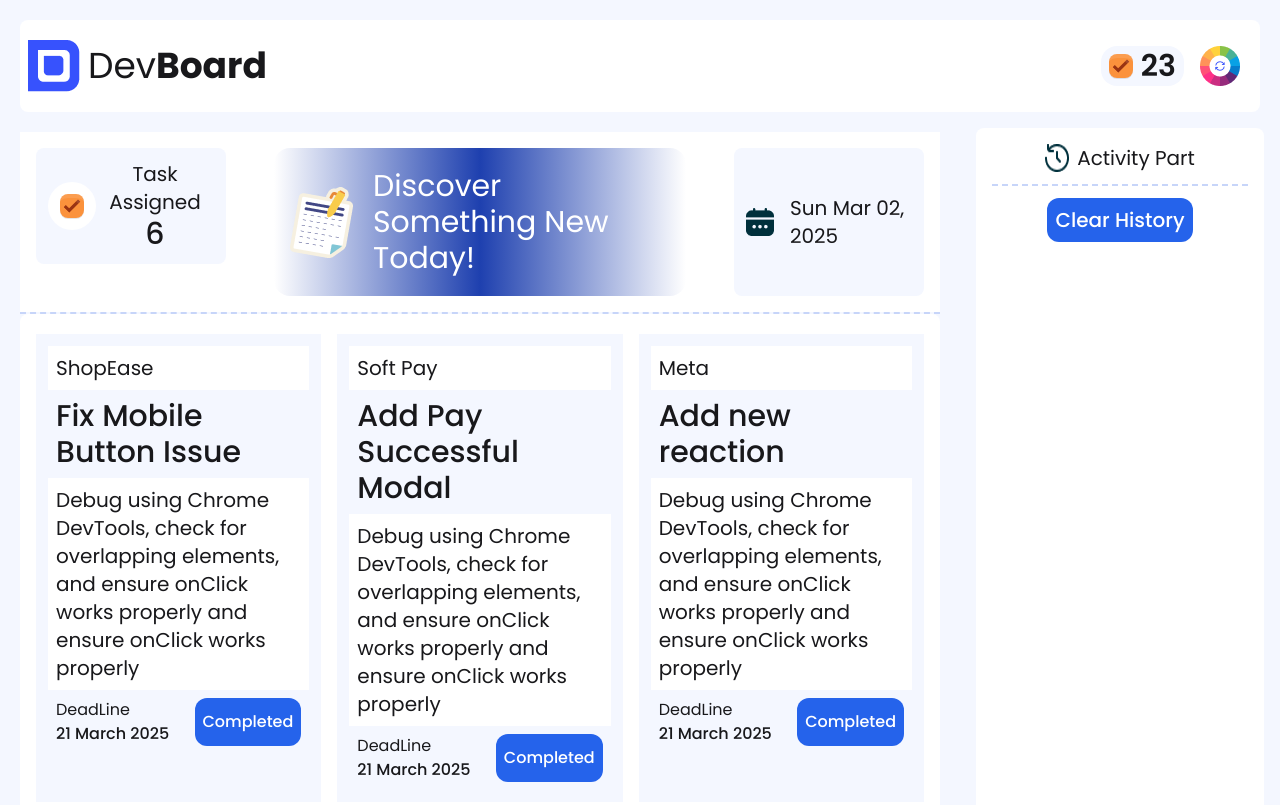
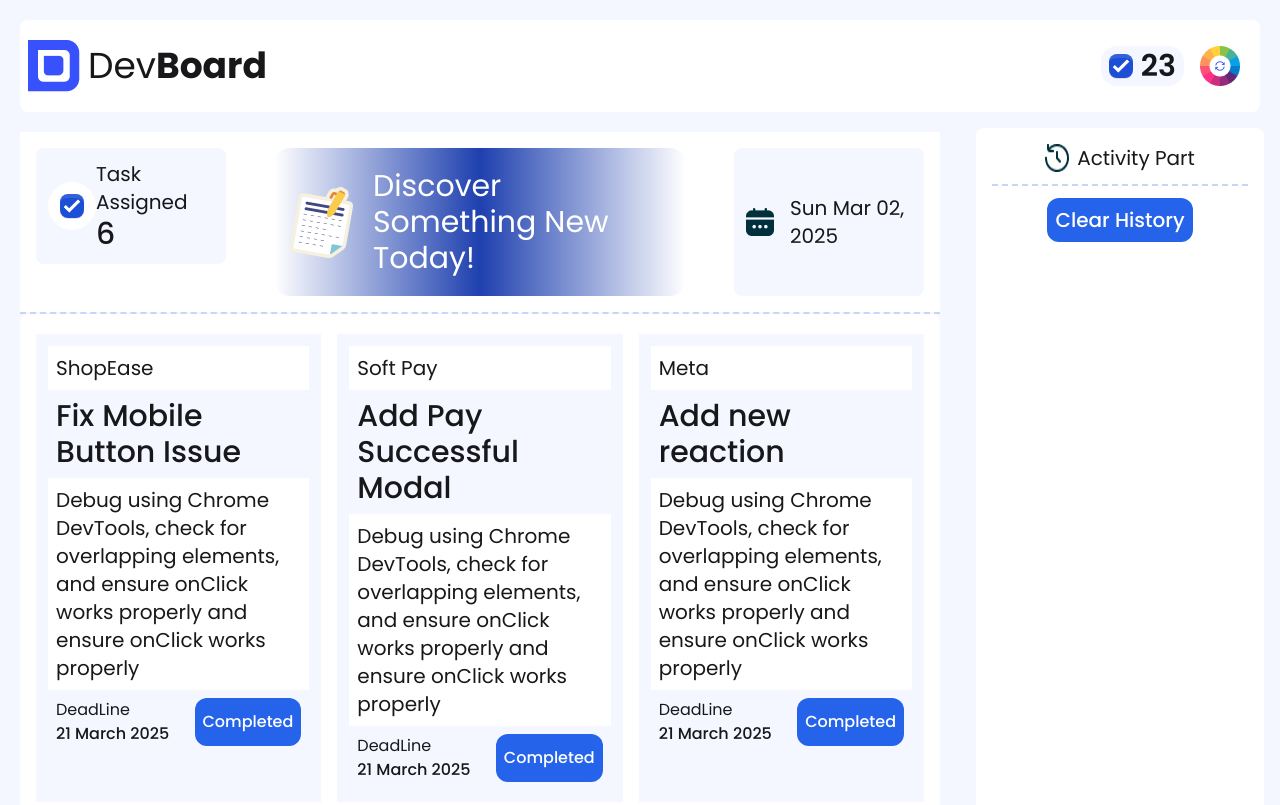
Before and after one commit to captainsifat/Assignment-05, a plain HTML site: page index.html in a window 1280 px wide. Shown: the top 805 px of the page. Drawn offline with nearby package versions, Linux system fonts and the light colour scheme.

Commit message:
checked box color change

```diff
--- a/index.html
+++ b/index.html
@@ -49,7 +49,7 @@
     pr-3">
     <div class="flex justify-between items-center px-2
     gap-x-2 bg-[#F4F7FF] rounded-2xl">
-        <input type="checkbox" checked="checked" class="checkbox  border-indigo-600 bg-indigo-500 checked:bg-orange-400 checked:text-orange-800 checked:border-orange-500 p-1" />
+        <input type="checkbox" checked="checked" class="checkbox  border-indigo-600 bg-indigo-500 checked:bg-blue-700 checked:text-white checked:border-blue-800 text-white p-1" />
         <h2 id="digit-2" class="text-3xl font-semibold">23</h2>
     </div>
 
@@ -63,9 +63,9 @@
 <section class=" pt-5  mx-5 border-b-2 border-dashed border-[#c7d5f9]">
     <div class="grid grid-cols-[1fr_2fr_1fr] gap-4 bg-white">
         <div class="">
-            <div class="flex text-center items-center bg-[#F4F7FF] p-3 m-4 rounded-lg">
+            <div class="flex items-center bg-[#F4F7FF] p-3 m-4 rounded-lg">
                 <div class="bg-white p-3 rounded-full">
-                    <input type="checkbox" checked="checked" class="checkbox  border-indigo-600 bg-indigo-500 checked:bg-orange-400 checked:text-orange-800 checked:border-orange-500 p-1" />
+                    <input type="checkbox" checked="checked" class="checkbox  border-indigo-600 bg-indigo-500 checked:bg-blue-700 checked:text-white checked:border-blue-800 text-white p-1" />
                 </div>
                 <div class="">
                     <h4 class="text-xl font-normal"> Task Assigned</h4>
```
